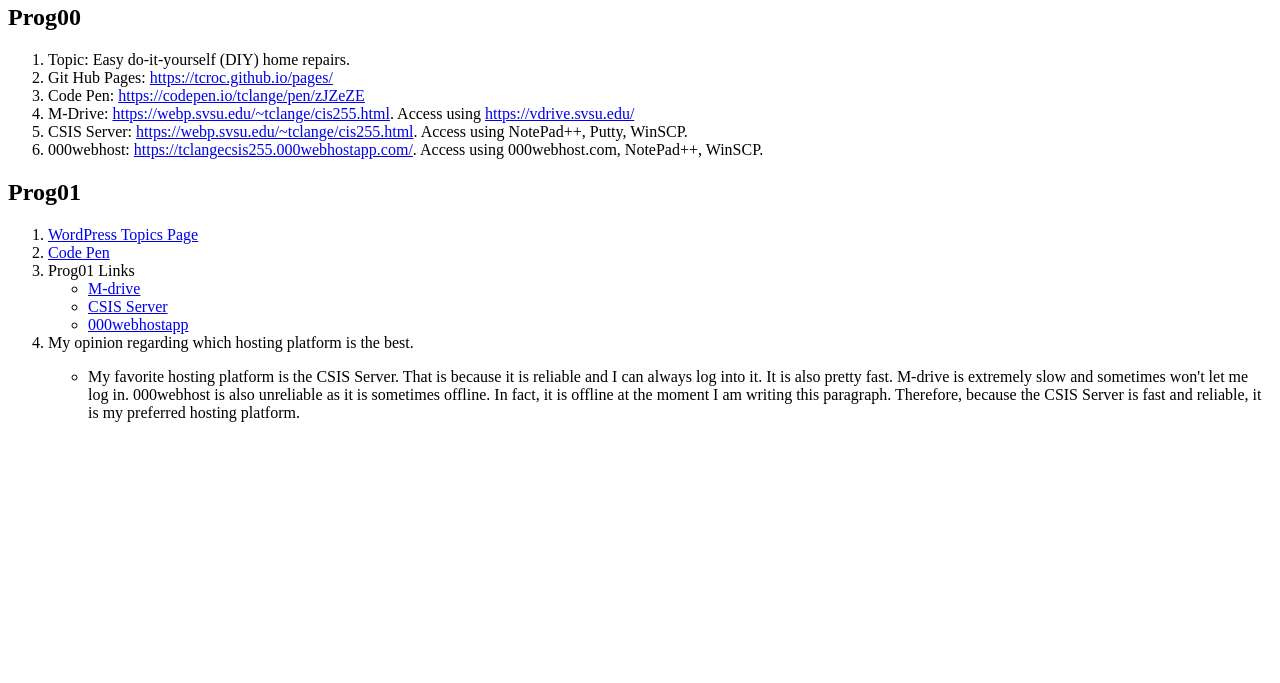
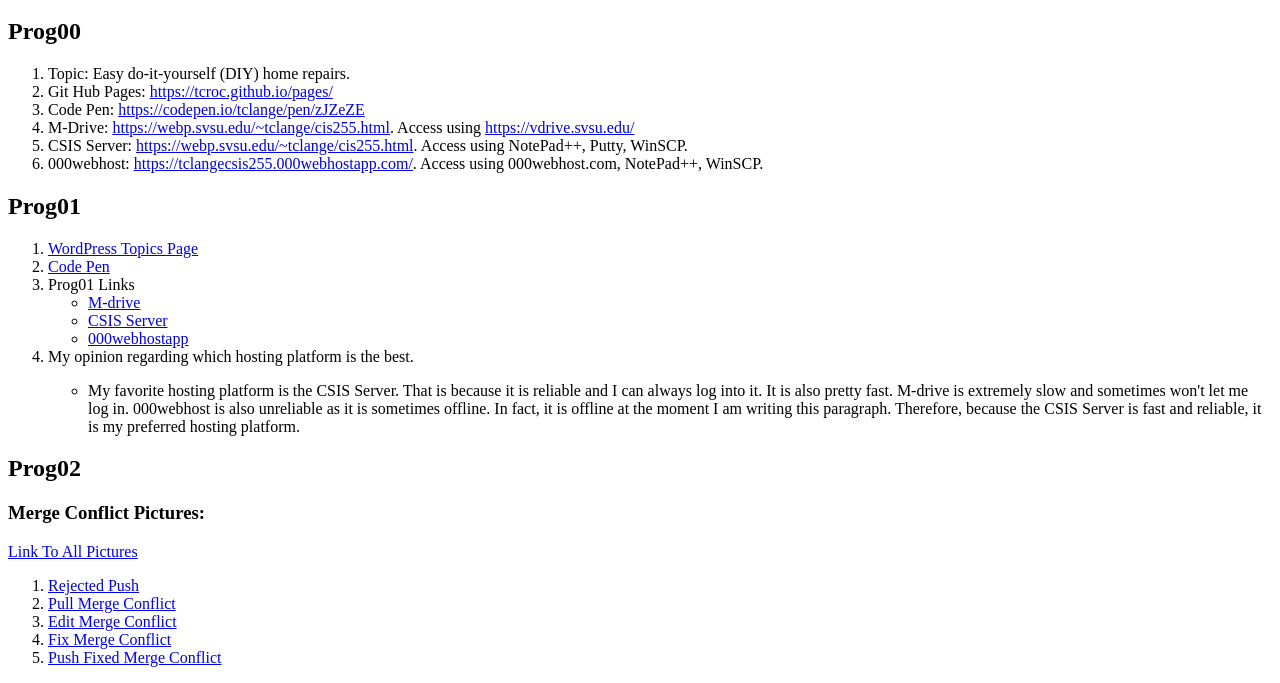
Before and after one commit to TCROC/pages, a plain HTML site: page index.html in a window 1280 px wide. Shown: the part 118-801 px from the top of the page. Drawn offline with Linux system fonts and the light colour scheme.

Commit message:
Added Prog02

```diff
--- a/index.html
+++ b/index.html
@@ -1,11 +1,13 @@
+<!DOCTYPE html>
 <html>
     <header>
         <h1>Travis Lange</h1>
         <a href="https://webp.svsu.edu/~tclange/cis255home.html">CIS-255 Course Home Page</a><br />
         <a href="https://webp.svsu.edu/~tclange/">CIS-255 Folders and Files</a>
     </header>
+    <body>
         <section>
-        <h2> Prog00 </h2>
+            <h2>Prog00</h2>
             <ol>
                <li>Topic: Easy do-it-yourself (DIY) home repairs.</li>
                <li>Git Hub Pages: <a href="https://tcroc.github.io/pages/">https://tcroc.github.io/pages/</a></li>
@@ -42,4 +44,17 @@
                </li>
             </ol>
         </section>
+        <section>
+            <h2>Prog02</h2>
+            <h3>Merge Conflict Pictures: </h3>
+            <p><a href="https://webp.svsu.edu/~tclange/images/Prog02">Link To All Pictures</a></p>
+            <ol>
+                <li><a href="https://webp.svsu.edu/~tclange/images/Prog02/RejectedPush.PNG">Rejected Push</a></li>
+                <li><a href="https://webp.svsu.edu/~tclange/images/Prog02/MergeConflict.PNG">Pull Merge Conflict</a></li>
+                <li><a href="https://webp.svsu.edu/~tclange/images/Prog02/EditingMergeConflict.PNG">Edit Merge Conflict</a></li>
+                <li><a href="https://webp.svsu.edu/~tclange/images/Prog02/ResolvedEditing.PNG">Fix Merge Conflict</a></li>
+                <li><a href="https://webp.svsu.edu/~tclange/images/Prog02/PushedResolvedConflict.PNG">Push Fixed Merge Conflict</a></li>
+            </ol>
+        </section>
+    </body>
 </html>
```
Lines whose indentation alone changed are shown as unchanged.
